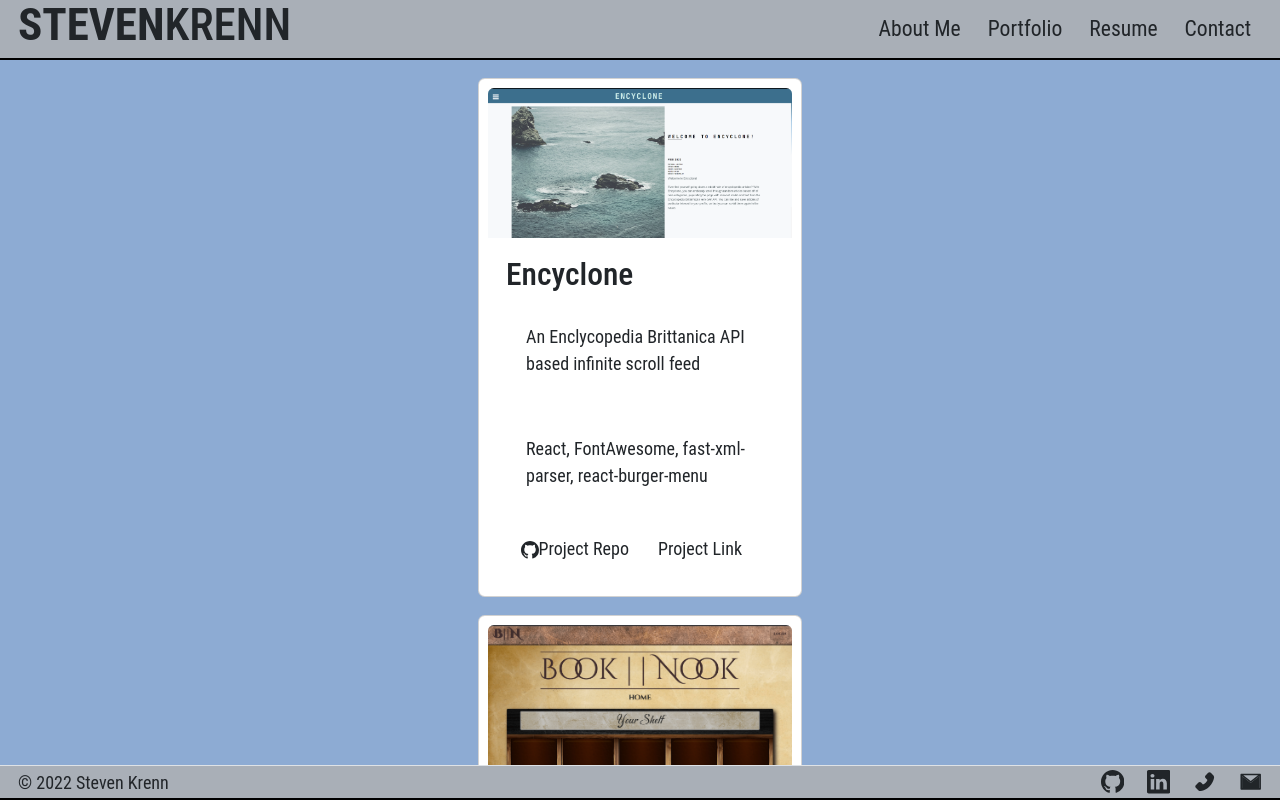
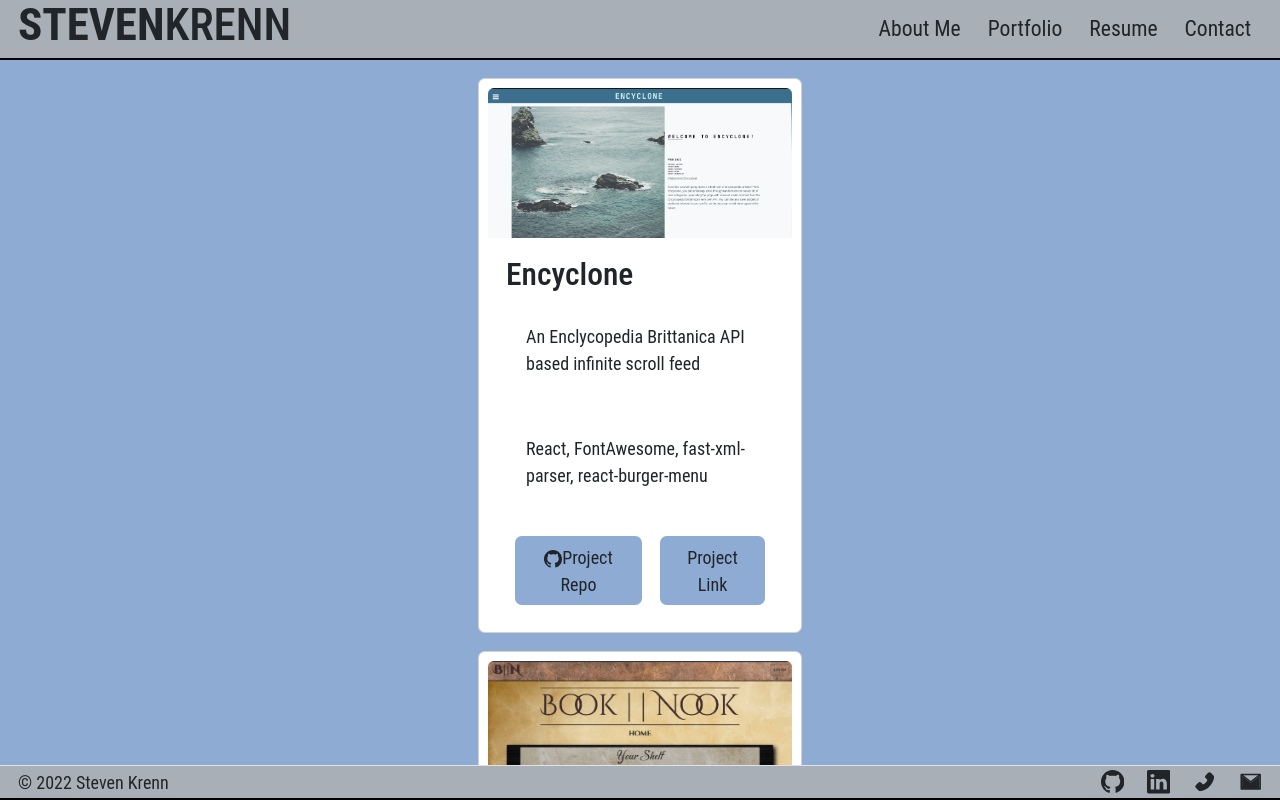
Before and after one commit to Krenbot/react-portfolio, a React (Create React App) app: page / in a window 1280 px wide. Both pictures are taken after a click on the link "Portfolio". Shown: the top 800 px of the page. Built offline with nearby package versions, Linux system fonts and the light colour scheme.

Commit message:
added margins to buttons

```diff
--- a/src/App.css
+++ b/src/App.css
@@ -135,8 +135,8 @@ header nav a:hover::after {
 .btn {
     align-items: center;
     bottom: 0;
-    /* background-color: var(--bg-body); */
-    margin-bottom: .5em;
+    background-color: var(--bg-body);
+    margin: .5em;
 }
 
 .projectLinks {
```
